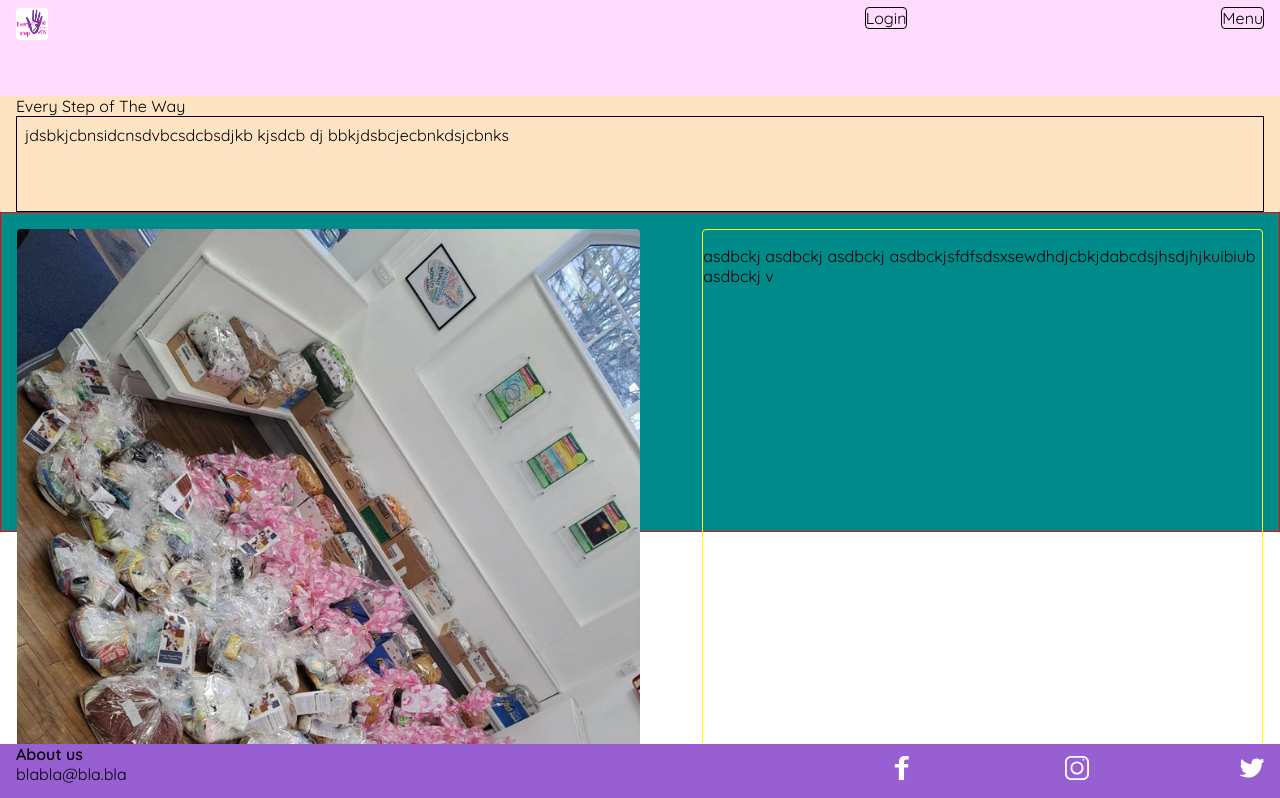
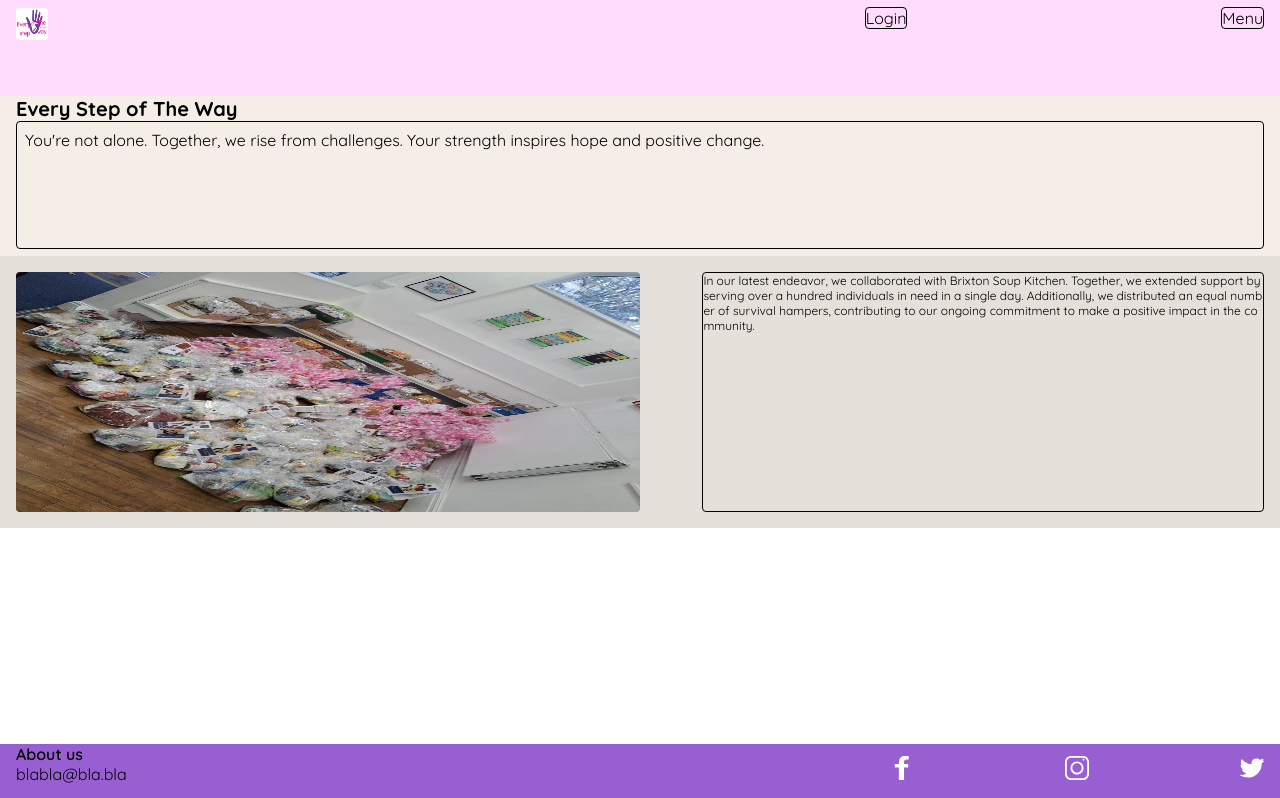
Before and after one commit to Princlevi98/danny-scott-capstone, a React (Create React App) app: page / in a window 1280 px wide. Shown: the top 798 px of the page. Built offline with nearby package versions, Linux system fonts and the light colour scheme.

Commit message:
adjusted styling for the home page

```diff
--- a/src/components/HomeContent/HomeContent.jsx
+++ b/src/components/HomeContent/HomeContent.jsx
@@ -13,14 +13,14 @@ const Content = () => {
   useEffect(() => {
     const intervalId = setInterval(() => {
       setCurrentImageIndex((prevIndex) => (prevIndex + 1) % images.length);
-    }, 3000);
+    }, 5000);
 
     return () => clearInterval(intervalId);
   }, []);
 
   return (
     <section className="content">
-      <section className="content__container">
+      <div className="content__container">
         <div className="content__image-container">
           {images.map((image, index) => (
             <img
@@ -36,11 +36,14 @@ const Content = () => {
         </div>
         <article className="content__text-container">
           <p className="content__text">
-            asdbckj asdbckj asdbckj
-            asdbckjsfdfsdsxsewdhdjcbkjdabcdsjhsdjhjkuibiub asdbckj v
+            In our latest endeavor, we collaborated with Brixton Soup Kitchen.
+            Together, we extended support by serving over a hundred individuals
+            in need in a single day. Additionally, we distributed an equal
+            number of survival hampers, contributing to our ongoing commitment
+            to make a positive impact in the community.
           </p>
         </article>
-      </section>
+      </div>
     </section>
   );
 };
--- a/src/components/HomeContent/HomeContent.scss
+++ b/src/components/HomeContent/HomeContent.scss
@@ -2,13 +2,12 @@
 @use "../../styles/partials/variables" as *;
 
 .content {
-  background-color: darkcyan;
-  height: 20rem;
-  border: 1px solid red;
+  background-color: #e5e1da;
   padding: $padding-mobile;
   &__container {
     display: flex;
     justify-content: space-between;
+    height: 15rem;
   }
   &__image-container {
     width: 50%;
@@ -23,7 +22,11 @@
     display: flex;
     flex-wrap: wrap;
 
-    border: 1px solid yellow;
+    border: 1px solid $primary-text;
     border-radius: 4px;
   }
+  &__text {
+    font-size: 0.75rem;
+    margin: 0;
+  }
 }
--- a/src/components/Message/Message.jsx
+++ b/src/components/Message/Message.jsx
@@ -1,11 +1,30 @@
 import "./Message.scss";
+import { useState, useEffect } from "react";
 
 const Message = () => {
+  const [currentMessage, setCurrentMessage] = useState("Every Step of The Way");
+  const [dailyMessages, setDailyMessages] = useState([
+    "You're not alone. Together, we rise from challenges. Your strength inspires hope and positive change.",
+    "We all need help in one way or another, So let us support one another.",
+    "Embrace the challenges, celebrate the victories. Your journey is a canvas of potential—each step a brushstroke, painting a life filled with resilience and purpose.",
+  ]);
+  const [currentDailyMessageIndex, setCurrentDailyMessageIndex] = useState(0);
+
+  useEffect(() => {
+    const intervalId = setInterval(() => {
+      setCurrentDailyMessageIndex(
+        (prevIndex) => (prevIndex + 1) % dailyMessages.length
+      );
+    }, 20000);
+
+    return () => clearInterval(intervalId);
+  }, [dailyMessages.length]);
+
   return (
     <section className="message">
-      <p className="message__constant">Every Step of The Way</p>
+      <h1 className="message__constant">{currentMessage}</h1>
       <div className="message__daily">
-        jdsbkjcbnsidcnsdvbcsdcbsdjkb kjsdcb dj bbkjdsbcjecbnkdsjcbnks
+        {dailyMessages[currentDailyMessageIndex]}
       </div>
     </section>
   );
--- a/src/components/Message/Message.scss
+++ b/src/components/Message/Message.scss
@@ -2,16 +2,20 @@
 @use "../../styles/partials/variables" as *;
 
 .message {
+  height: 10rem;
   width: 100%;
-  background-color: bisque;
+  background-color: #f5eee6;
   padding: 0 1rem;
   &__constant {
+    font-size: 1.25rem;
+    font-weight: bold;
     margin: 0;
   }
   &__daily {
     padding: 0.5rem 0.5rem;
     width: 100%;
-    height: 6rem;
+    height: 8rem;
     border: 1px solid $primary-text;
+    border-radius: 4px;
   }
 }
```
